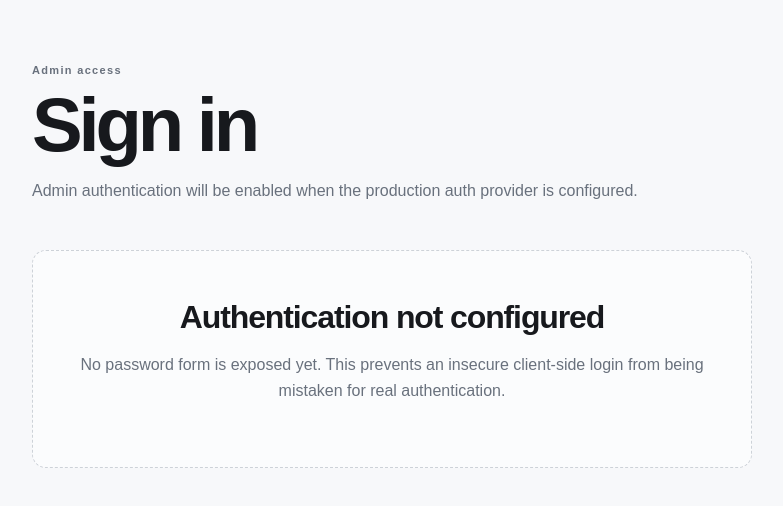
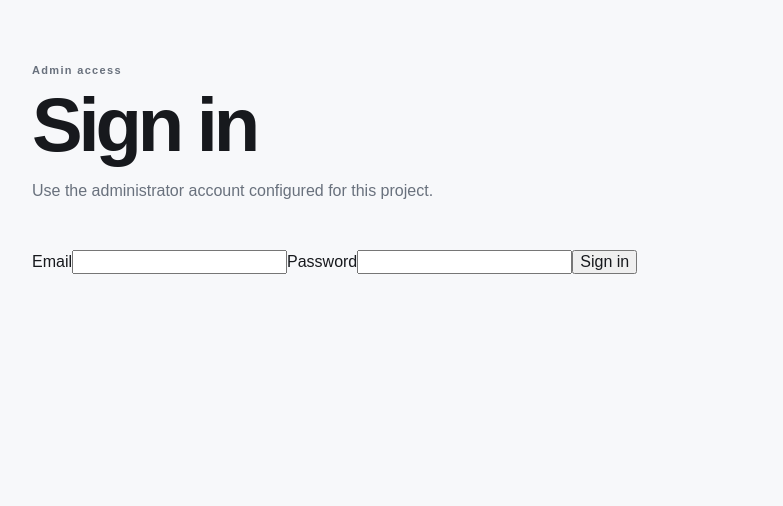
Before and after one commit to hansitsingh42-rgb/Hanshit, a Next.js app in the folder student-resource-hub/: page /admin/login in a window 1280 px wide. Shown: the top 506 px of the page, without its empty margins (248-1031 px from the left). Built offline with nearby package versions, Linux system fonts and the light colour scheme.

Commit message:
Connect admin login form to server authentication

```diff
--- a/student-resource-hub/app/admin/login/page.tsx
+++ b/student-resource-hub/app/admin/login/page.tsx
@@ -1,19 +1,34 @@
+import { signIn } from "@/auth";
+
 export default function AdminLoginPage() {
+  async function login(formData: FormData) {
+    "use server";
+    await signIn("credentials", {
+      email: formData.get("email"),
+      password: formData.get("password"),
+      redirectTo: "/admin",
+    });
+  }
+
   return (
     <main className="container narrow-page">
       <section className="page-header">
         <p className="eyebrow">Admin access</p>
         <h1>Sign in</h1>
-        <p>Admin authentication will be enabled when the production auth provider is configured.</p>
+        <p>Use the administrator account configured for this project.</p>
       </section>
 
-      <section className="empty-state">
-        <h2>Authentication not configured</h2>
-        <p>
-          No password form is exposed yet. This prevents an insecure client-side
-          login from being mistaken for real authentication.
-        </p>
-      </section>
+      <form action={login} className="login-form">
+        <label>
+          Email
+          <input name="email" type="email" autoComplete="username" required />
+        </label>
+        <label>
+          Password
+          <input name="password" type="password" autoComplete="current-password" required />
+        </label>
+        <button type="submit">Sign in</button>
+      </form>
     </main>
   );
 }
```
